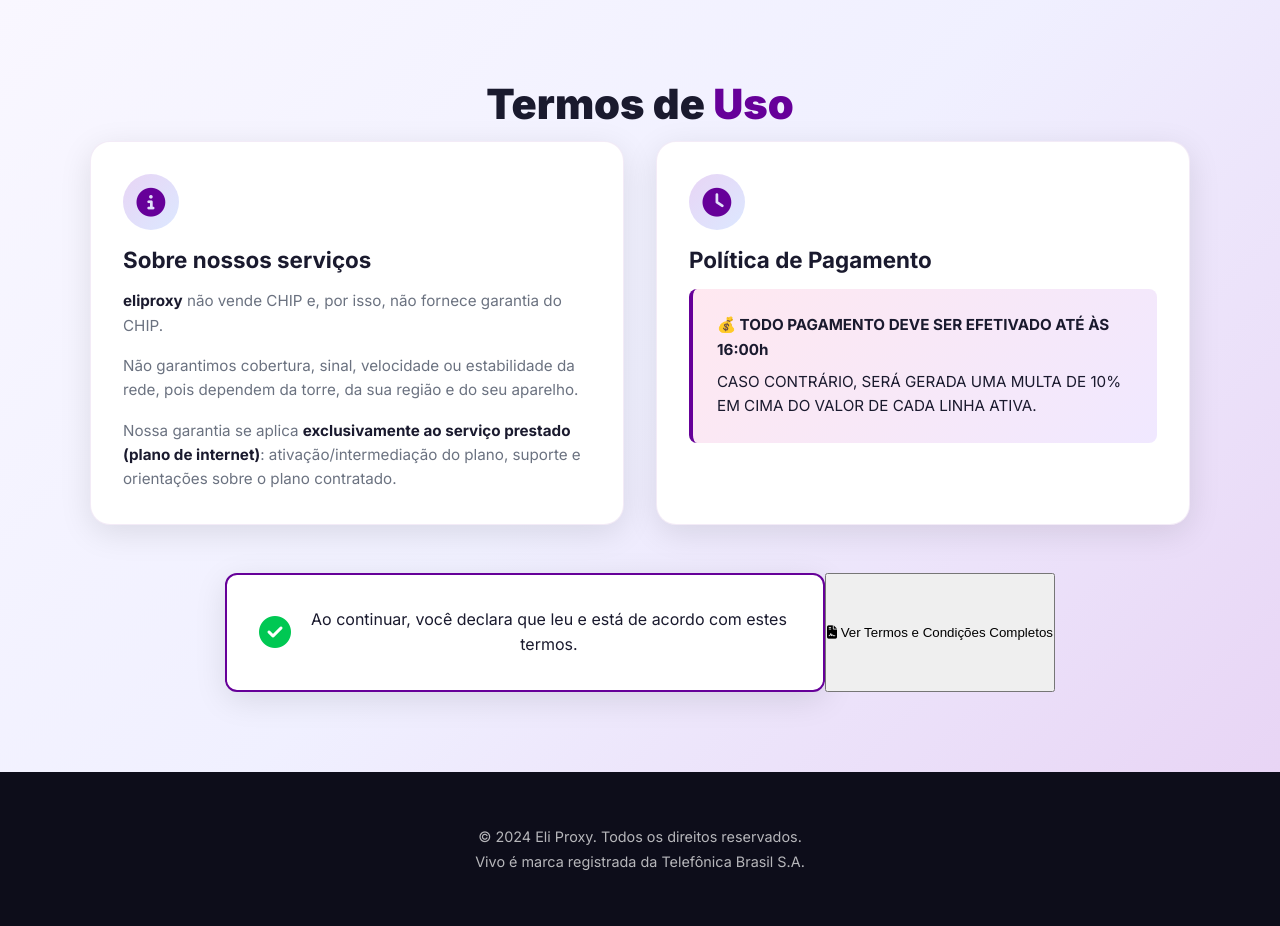
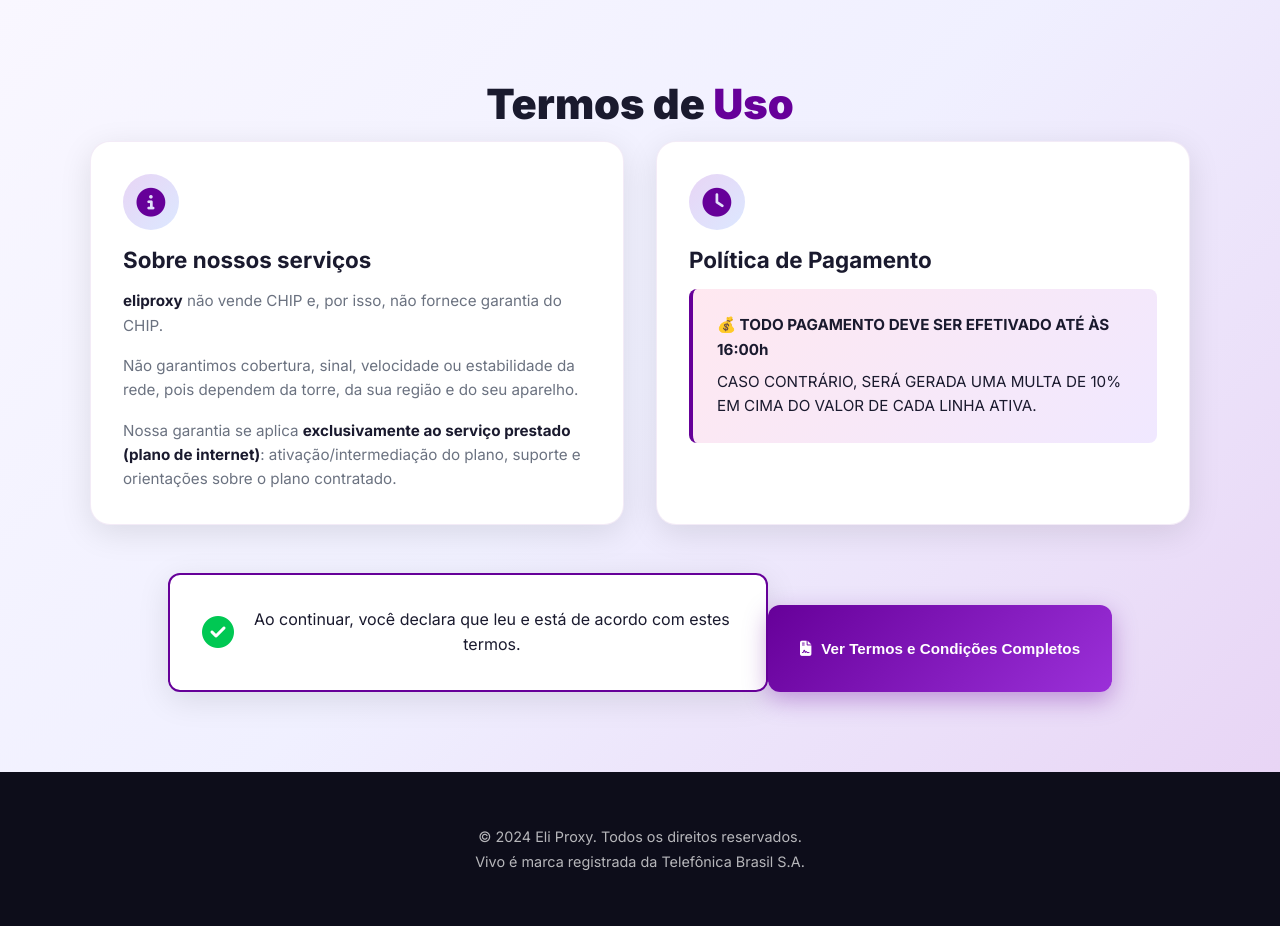
Before and after one commit to hanksff-sys/site2, a Flask app: page / in a window 1280 px wide. Shown: the part 2367-3293 px from the top of the page. Run offline with Flask 3, Linux system fonts and the light colour scheme.

Commit message:
Add files via upload

```diff
--- a/static/css/style.css
+++ b/static/css/style.css
@@ -2076,6 +2076,51 @@ a { text-decoration: none; color: inherit; }
   font-weight: 500;
 }
 
+.btn-termos {
+  display: flex;
+  align-items: center;
+  justify-content: center;
+  gap: 10px;
+  margin-top: 2rem;
+  padding: 14px 32px;
+  background: linear-gradient(135deg, #660099, #9b30d9);
+  color: #fff;
+  font-size: 0.95rem;
+  font-weight: 700;
+  border: none;
+  border-radius: var(--radius-sm);
+  cursor: pointer;
+  transition: all 0.2s;
+  box-shadow: 0 8px 24px rgba(102,0,153,0.35);
+}
+
+.btn-termos:hover {
+  background: linear-gradient(135deg, #7a1ab3, #a833e8);
+  transform: translateY(-2px);
+  box-shadow: 0 12px 32px rgba(102,0,153,0.45);
+}
+
+.modal-termos-content {
+  display: flex;
+  flex-direction: column;
+  gap: 1.5rem;
+}
+
+.modal-termos-content h3 {
+  font-size: 1.2rem;
+  color: var(--vivo-purple);
+  font-weight: 700;
+  margin-top: 1rem;
+  margin-bottom: 0.5rem;
+}
+
+.modal-termos-content p {
+  color: var(--text-muted);
+  font-size: 0.95rem;
+  line-height: 1.6;
+  margin-bottom: 0.5rem;
+}
+
 /* RESPONSIVE - TERMOS */
 @media (max-width: 768px) {
   .termos-content {
```
